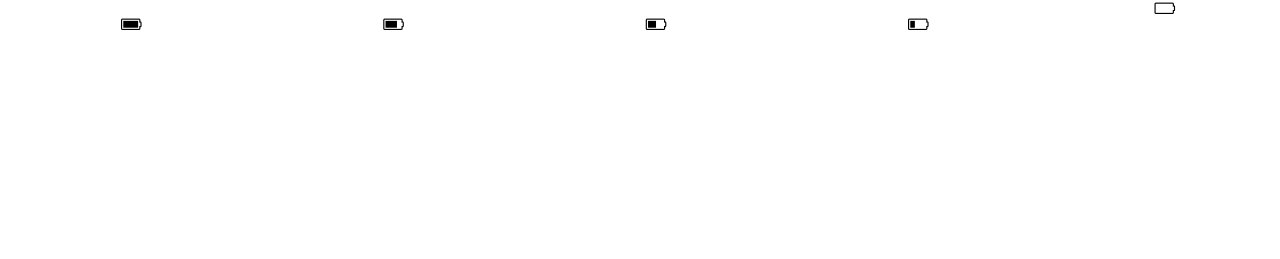
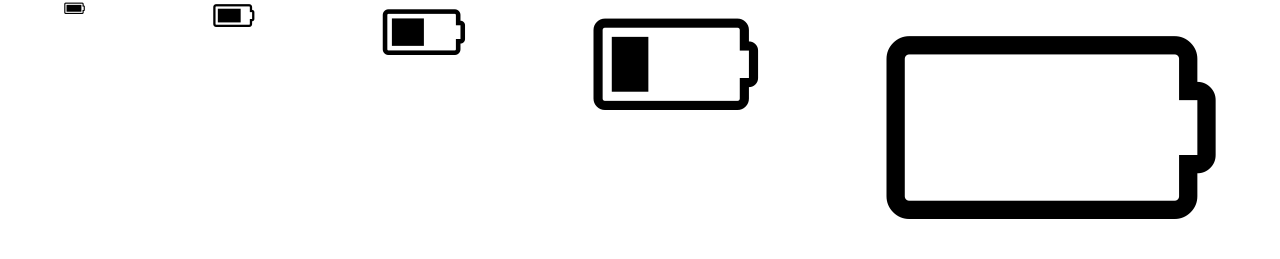
Before and after one commit to taniakononenko23/vscode-git-test63, a plain HTML site: page index.html in a window 1280 px wide. Drawn offline with nearby package versions, Linux system fonts and the light colour scheme.

Commit message:
add init files

```diff
--- a/styles.css
+++ b/styles.css
@@ -5,37 +5,18 @@
     border: none;
     background-color: white;
 }
-
-.fa-battery-full{
+i:nth-child(1){
     font-size: 16px;
-    border: none;
-    background-color: white;
-    margin: 16px;
 }
-
-.fa-battery-three-quarters{
+i:nth-child(2){
     font-size: 32px;
-    border: none;
-    background-color: white;
-    margin: 16px;
 }
-
-.fa-battery-half{
+i:nth-child(3){
     font-size: 64px;
-    border: none;
-    background-color: white;
-    margin: 16px;
-
 }
-.fa-battery-quarter{
+i:nth-child(4){
     font-size: 128px;
-    border: none;
-    background-color: white;
-    margin: 16px;
 }
-
-.fa-battery-empty{
+i:nth-child(5){
     font-size: 256px;
-    border: none;
-    background-color: white;
 }
```
